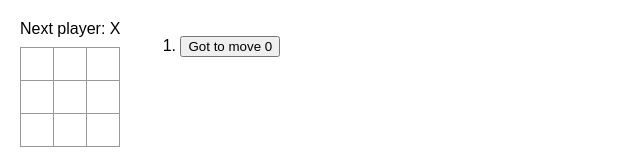
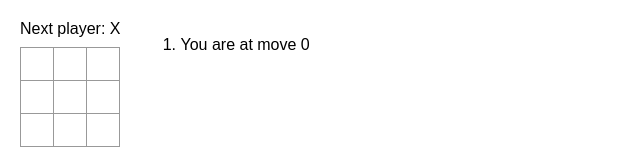
Before and after one commit to antflaherty/tic-react-toe, a React (Create React App) app: page / in a window 1280 px wide. Shown: the top 160 px of the page, without its empty margins (0-640 px from the left). Built offline with nearby package versions, Linux system fonts and the light colour scheme.

Commit message:
Show current move instead of button

```diff
--- a/src/App.js
+++ b/src/App.js
@@ -81,7 +81,11 @@ export default function Game() {
   const movesHistory = history.map((_boardState, move) => {
     return (
       <li key={move}>
-        <button onClick={() => restoreState(move)}>Got to move {move}</button>
+        {move === history.length - 1 ? (
+          <div> You are at move {move}</div>
+        ) : (
+          <button onClick={() => restoreState(move)}>Got to move {move}</button>
+        )}
       </li>
     );
   });
```
